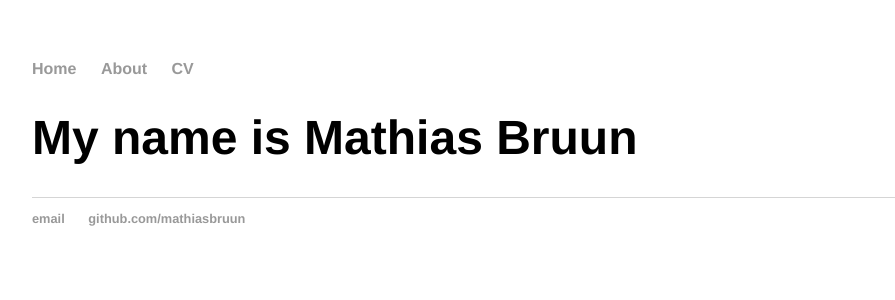
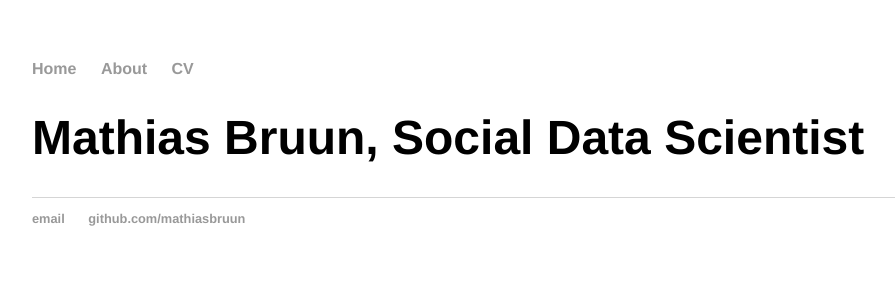
Before and after one commit to mathiasbruun/mathiasbruun.github.io, a Jekyll site: the page built from index.html, in a window 1280 px wide. Shown: the top 300 px of the page, without its empty margins (160-1055 px from the left). Built offline with Jekyll 4.4.1, drawn with Linux system fonts in a browser that asks for light colours.

Commit message:
use default layout

```diff
--- a/index.html
+++ b/index.html
@@ -1,28 +1,7 @@
-<!DOCTYPE html>
-<html>
-		<head>
-		<title>Mathias Bruun, Social Data Scientist</title>
-		<!-- link to main stylesheet -->
-		<link rel="stylesheet" type="text/css" href="/css/main.css">
-	</head>
-	<body>
-		<nav>
-    		<ul>
-        		<li><a href="/">Home</a></li>
-	        	<li><a href="/about">About</a></li>
-        		<li><a href="/cv">CV</a></li>
-    		</ul>
-		</nav>
-		<div class="container">
-    		<div class="blurb">
-        		<h1>My name is Mathias Bruun</h1>
-    		</div><!-- /.blurb -->
-		</div><!-- /.container -->
-		<footer>
-    		<ul>
-        		<li><a href="mailto:mathiasbruun.mb@gmail.com">email</a></li>
-        		<li><a href="https://github.com/mathiasbruun">github.com/mathiasbruun</a></li>
-			</ul>
-		</footer>
-	</body>
-</html>
+---
+layout: default
+title: Mathias Bruun, Social Data Scientist
+---
+<div class="blurb">
+	<h1>Mathias Bruun, Social Data Scientist</h1>
+</div><!-- /.blurb -->
```
